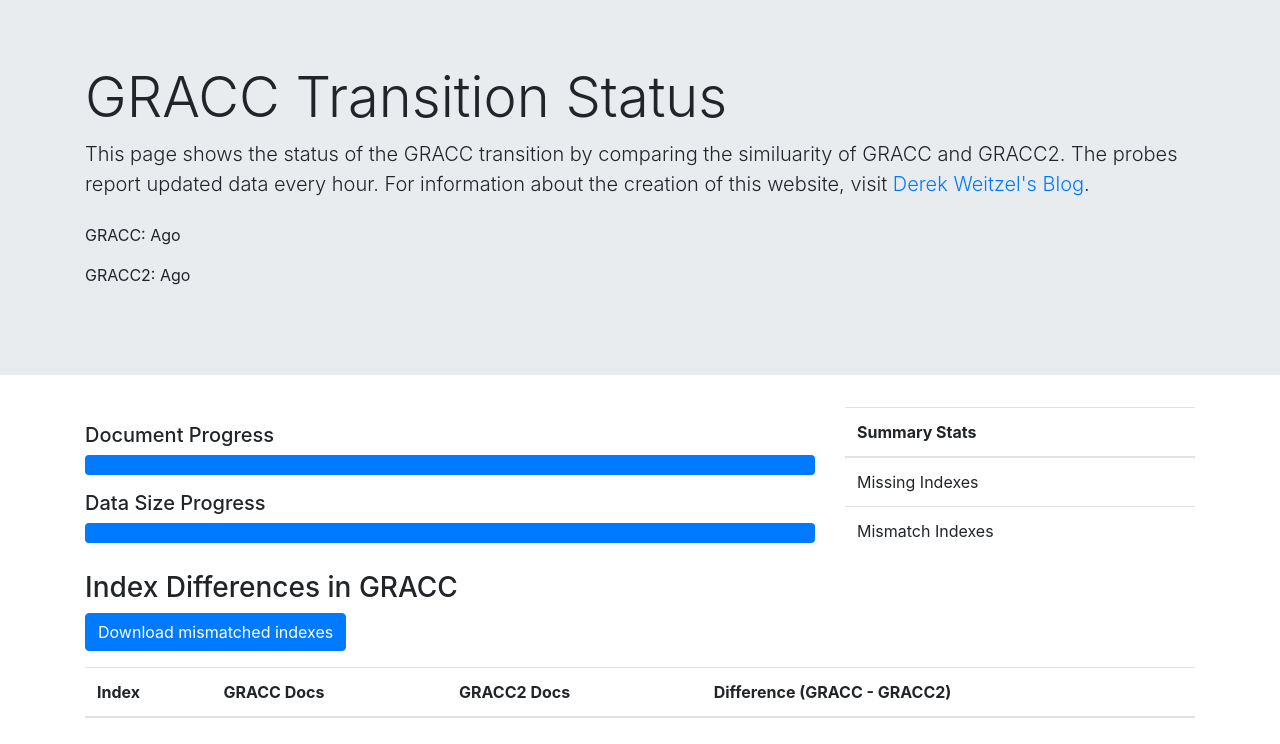
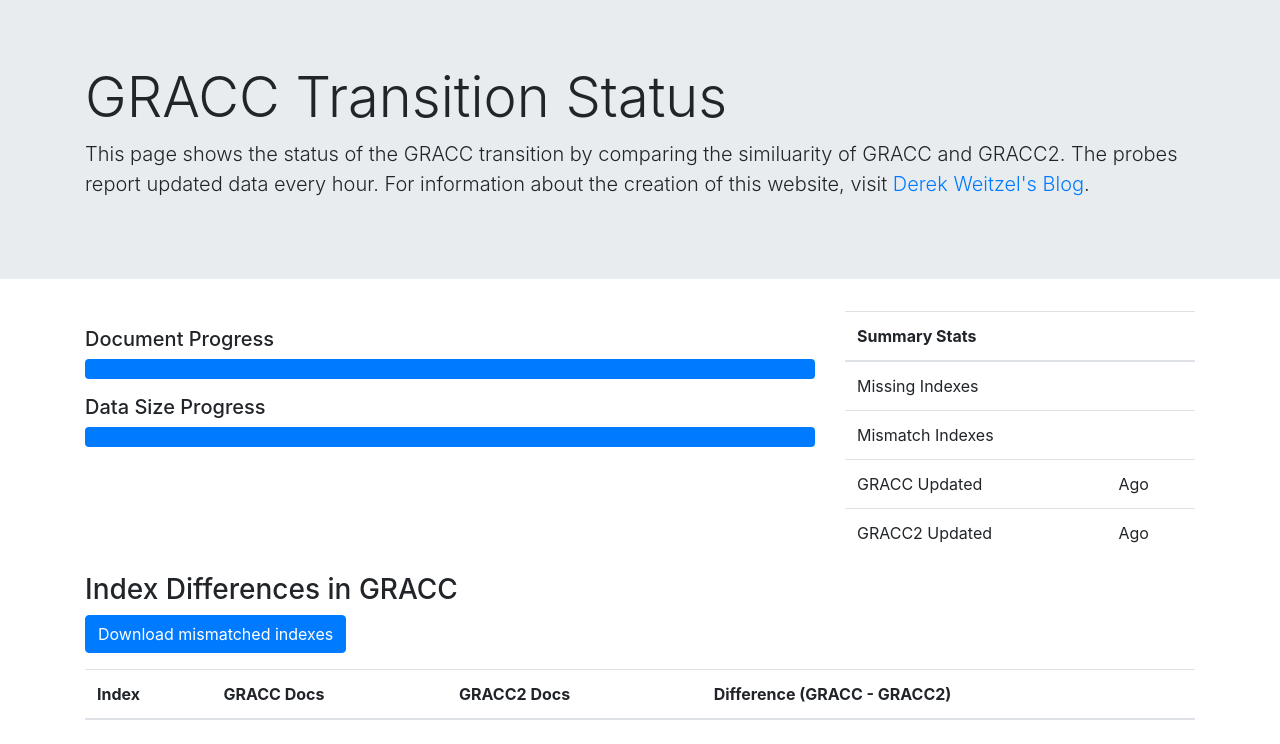
Before and after one commit to djw8605/gracc-transition, a Flask app: page / in a window 1280 px wide. Shown: the part 56-800 px from the top of the page. Run offline with Flask 2, Linux system fonts and the light colour scheme; data that the repository does not hold is empty; some libraries are stand-ins or nearby versions.

Commit message:
Adding updated

```diff
--- a/templates/index.html
+++ b/templates/index.html
@@ -185,14 +185,6 @@ GRACC Transition
       <h1 class="display-4">GRACC Transition Status</h1>
       <p class="lead">This page shows the status of the GRACC transition by comparing the similuarity of GRACC and GRACC2.
         The probes report updated data every hour.  For information about the creation of this website, visit <a href="https://derekweitzel.com/2020/03/08/gracc-transition/">Derek Weitzel's Blog</a>.</p>
-      <p>
-        <span class="navbar-text">
-          GRACC: <span id="gracc_updated"></span> Ago
-        </span></br>
-        <span class="navbar-text">
-          GRACC2: <span id="gracc2_updated"></span> Ago
-        </span>
-      </p>
     </div>
   </div>
 
@@ -228,6 +220,22 @@ GRACC Transition
               <td>Mismatch Indexes</td>
               <td><span id="mismatch_indexes"></span></td>
             </tr>
+            <tr>
+              <td>
+                GRACC Updated
+              </td>
+              <td>
+                <span id="gracc_updated"></span> Ago
+              </td>
+            </tr>
+            <tr>
+              <td>
+                GRACC2 Updated
+              </td>
+              <td>
+                <span id="gracc2_updated"></span> Ago
+              </td>
+            </tr>
           </tbody>
         </table>
       </div>
```
